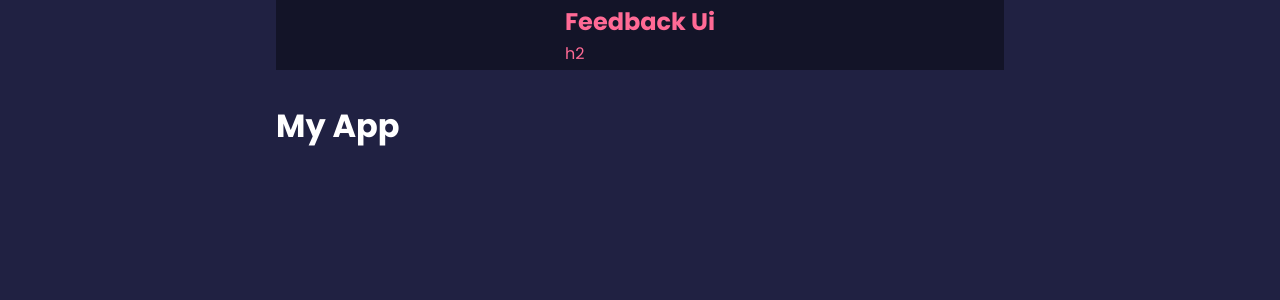
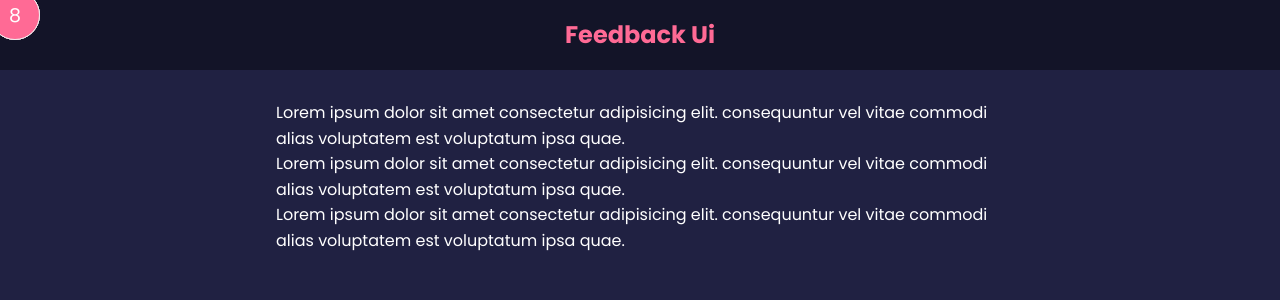
Before and after one commit to alxanderapollo/Feedback-app, a React (Create React App) app: page / in a window 1280 px wide. Shown: the top 300 px of the page. Built offline with nearby package versions, Linux system fonts and the light colour scheme.

Commit message:
Setting up feeback data to appear

```diff
--- a/src/App.js
+++ b/src/App.js
@@ -1,33 +1,18 @@
-import React from 'react';
+import React, {useState} from 'react';
 import Header from './components/Header'
-//jsw -> javascript xml
+import FeedbackList from './components/FeedbackList'
+import FeedbackData from './data/FeedbackData';
+//jsx -> javascript xml
 function App () {
-    // const title = 'Blog Post'
-    // const body = 'This is my blog post'
-
-    // const Loading = false;
-    // if(Loading) return <h1>Loading...</h1>
-
-    // const showComments = false;
-
-    // const comments = [
-    //     {id:1, text:'Comment one'},
-    //     {id:2, text: 'Comment two'},
-    //     {id:3, text: 'Comment three'},
-    // ];
-    // <p>{body}</p>
-    // {/* un ordered list of items w/ map */}
-    // <ul>
-    //     {comments.map((comment,index) => (
-    //         <li key={comment.id}>{comment.text}</li>
-    //     ))}
-    // </ul>
+  // feedback state takes feedback data, and we use that as a state
+  //we then pass feed back as a prop for our feedback list where we will map through all of the
+  //items in that array of objects
+    const [feedback,setFeedback] = useState(FeedbackData)
   return (<>
+        <Header/>
     <div className="container">
-        <Header/>
-
-        <h1>My App</h1>
-
+      {/* passing in the state as a prop to feed back */}
+       <FeedbackList feedback={feedback}/>
     </div>
   </>);
 };
--- a/src/components/FeedbackItem.jsx
+++ b/src/components/FeedbackItem.jsx
@@ -1,7 +1,13 @@
-import React from 'react';
-
-export const FeedbackItem = () => {
-  return <div className='card'>
-
-  </div>;
+import React, {useState} from 'react';
+//recives an item from FeedbackList and appropoiately display each item
+import Card from './shared/Card'
+export const FeedbackItem = ({item}) => {
+  // card is styled component that can be used wherever we want to display a card
+  return <Card>
+    {/* is the number that appears on the top left of the screen */}
+    <div className="num-display">{item.rating}</div>
+    {/* tgext that goes into the card */}
+    <div className="text-display">{item.text}</div>
+  </Card>;
 };
+export default FeedbackItem;
--- /dev/null
+++ b/src/components/FeedbackList.jsx
@@ -0,0 +1,15 @@
+import React from 'react';
+import FeedbackItem from  './FeedbackItem'
+ const FeedbackList = ({feedback}) => {
+     if(!feedback || feedback.length == 0) return <p>No Feedback yet</p>
+
+
+  return (<div className="feedback-list">
+      {feedback.map((item,index) => (
+          <FeedbackItem key={item.id} item={item} />
+      ))}
+
+    </div>);
+};
+
+export default  FeedbackList;
--- a/src/components/Header.jsx
+++ b/src/components/Header.jsx
@@ -11,7 +11,6 @@ function Header({text,bgColor,textColor}) {
   return <header style={headerStyles}>
       <div className="container">
         <h2>{text}</h2>
-        h2
       </div>
   </header>;
 }
--- /dev/null
+++ b/src/components/shared/Card.jsx
@@ -0,0 +1,10 @@
+import React from 'react';
+
+//the children that are being passed is the data contained within feedback item, setting up children means
+//the children are the feedbackitems which are some divs and the items
+function Card({children}) {
+
+  return <div>{children}</div>;
+}
+
+export default Card;
--- /dev/null
+++ b/src/data/FeedbackData.js
@@ -0,0 +1,19 @@
+const FeedbackData = [
+    {
+      id: 1,
+      rating: 10,
+      text: 'Lorem ipsum dolor sit amet consectetur adipisicing elit. consequuntur vel vitae commodi alias voluptatem est voluptatum ipsa quae.',
+    },
+    {
+      id: 2,
+      rating: 9,
+      text: 'Lorem ipsum dolor sit amet consectetur adipisicing elit. consequuntur vel vitae commodi alias voluptatem est voluptatum ipsa quae.',
+    },
+    {
+      id: 3,
+      rating: 8,
+      text: 'Lorem ipsum dolor sit amet consectetur adipisicing elit. consequuntur vel vitae commodi alias voluptatem est voluptatum ipsa quae.',
+    },
+  ]
+
+  export default FeedbackData
```
